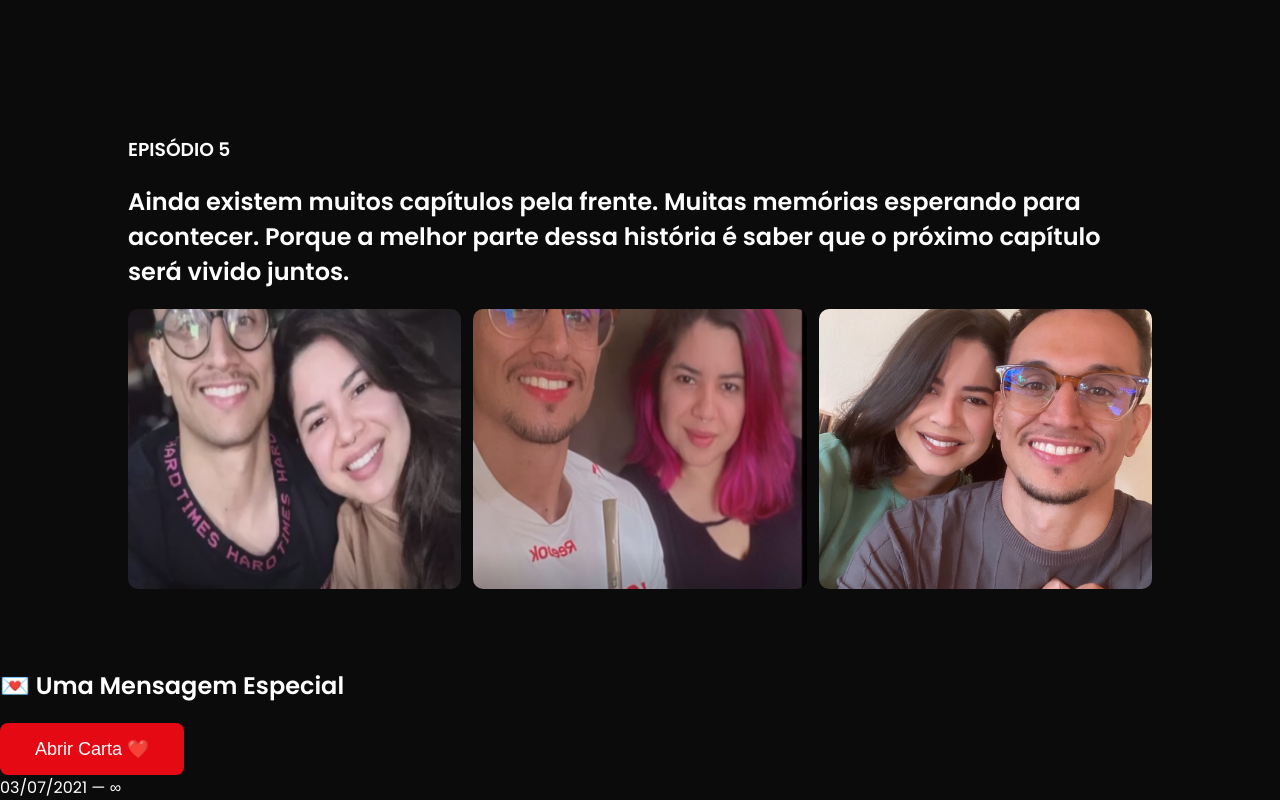
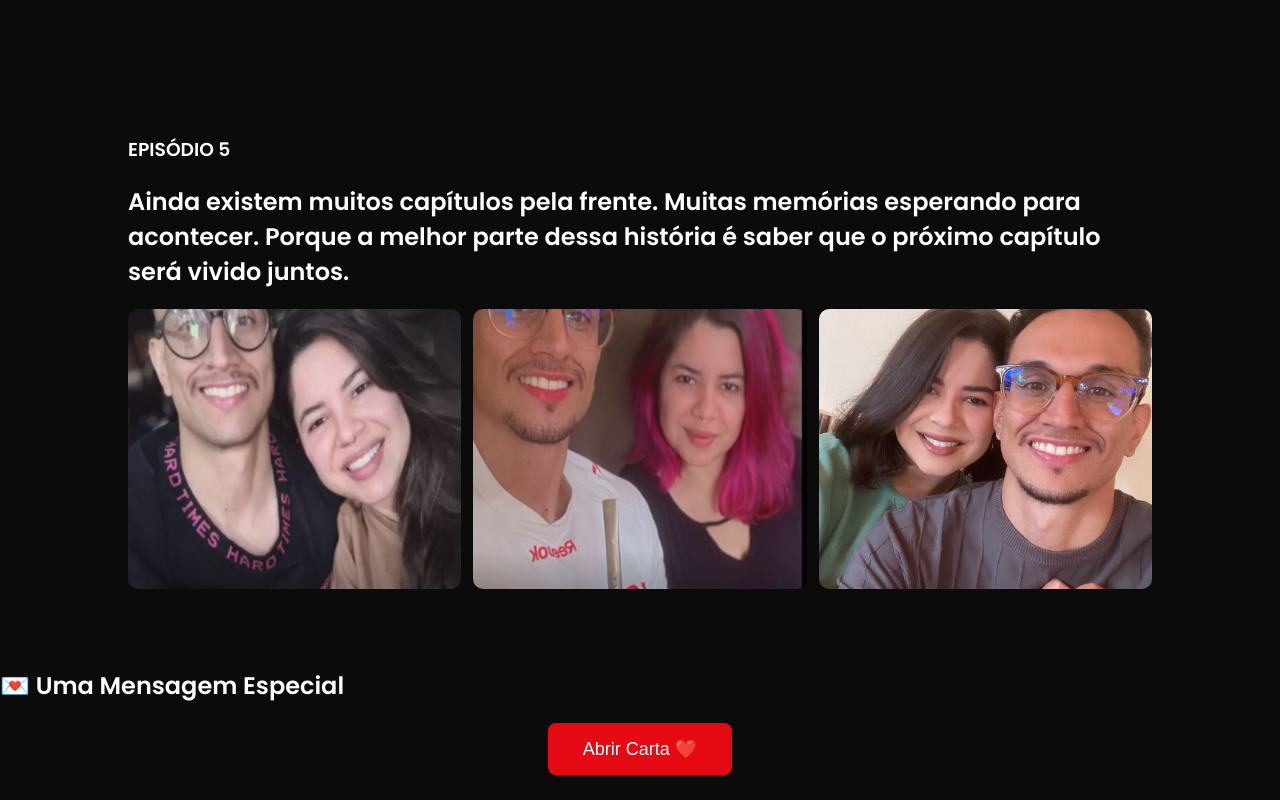
Before and after one commit to youdinat95-cell/nossa-historia, a plain HTML site: page index.html in a window 1280 px wide. Shown: the part 3233-4033 px from the top of the page. After the commit the page ends 4008 px from the top, so only its background shows below. Drawn offline with Linux system fonts and the light colour scheme.

Commit message:
Update index.html

```diff
--- a/index.html
+++ b/index.html
@@ -40,9 +40,9 @@
 
     <h2>💌 Uma Mensagem Especial</h2>
 
-    <button id="openLetter">
+    <center><button id="openLetter">
         Abrir Carta ❤️
-    </button>
+    </button></center>
 
 </section>
 
@@ -81,6 +81,7 @@
             <p class="signature">
                 João Lucas
             </p>
+          <center>03/07/2021 — ∞</center>
 
         </div>
 
@@ -88,9 +89,6 @@
 
 </div>
 
-<div class="date">
-    03/07/2021 — ∞
-</div>
 <script src="script.js"></script>
 </body>
 </html>
```
